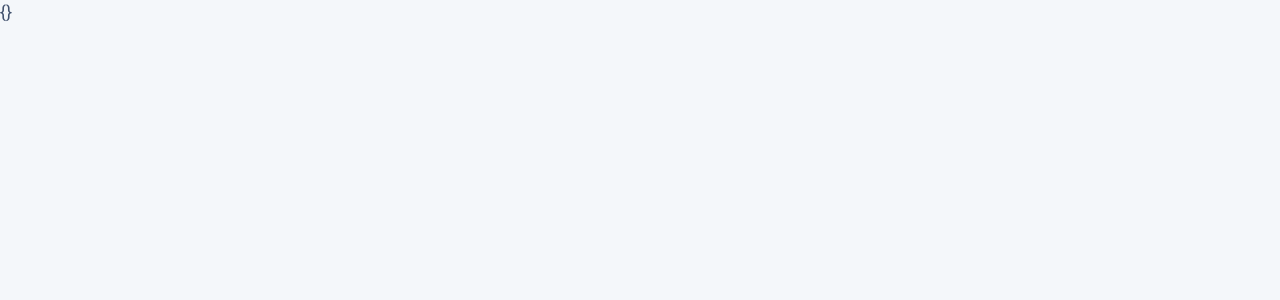
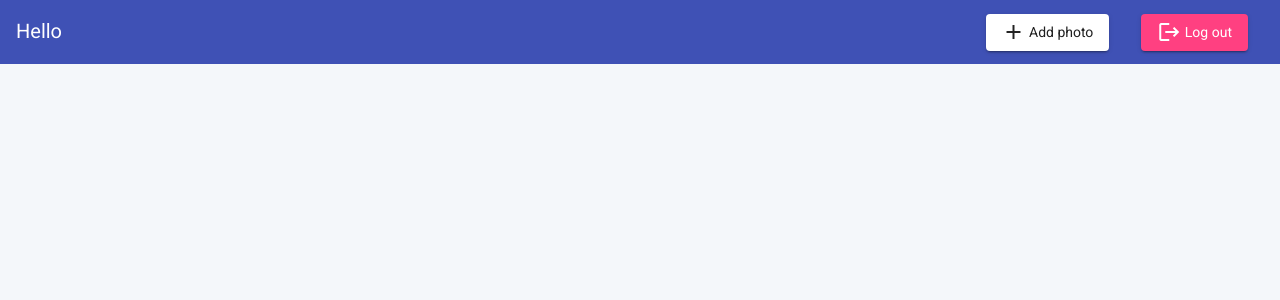
Before and after one commit to TAbrahamyan/photo-gallery, an Angular app: page / in a window 1280 px wide. Shown: the top 300 px of the page. Built offline with nearby package versions, Linux system fonts and the light colour scheme; no server answers; sample sign-in values are in the browser's storage.

Commit message:
Implementing logout functionality

```diff
--- a/src/app/client/components/home/home.component.html
+++ b/src/app/client/components/home/home.component.html
@@ -1,3 +1,13 @@
-<section class="home">
-  <p>{{ user | json }}</p>
-</section>
+<mat-toolbar class="home" color="primary">
+  <span>Hello {{ username }}</span>
+  <span class="example-spacer"></span>
+
+  <button mat-raised-button>
+    <mat-icon>add</mat-icon>
+    Add photo
+  </button>
+
+  <button mat-raised-button color="accent" (click)="logout()">
+    <mat-icon>logout</mat-icon> Log out
+  </button>
+</mat-toolbar>
--- a/src/app/client/components/home/home.component.styl
+++ b/src/app/client/components/home/home.component.styl
@@ -0,0 +1,6 @@
+.home
+  .example-spacer
+    flex 1 1 auto
+
+  button
+    margin 0 1rem
--- a/src/app/client/components/home/home.component.ts
+++ b/src/app/client/components/home/home.component.ts
@@ -8,12 +8,9 @@ import { Router } from '@angular/router';
   styleUrls: ['./home.component.styl']
 })
 export class HomeComponent implements OnInit {
-  user: any = {};
+  username: string;
 
-  constructor(
-    private http: HttpClient,
-    private router: Router,
-  ) { }
+  constructor(private http: HttpClient, private router: Router) { }
 
   ngOnInit(): void {
     this.http.get('http://localhost:8000/api/user/me', {
@@ -21,7 +18,7 @@ export class HomeComponent implements OnInit {
     })
       .subscribe(
         (data: any): void => {
-          this.user = data;
+          this.username = data.username;
         },
         (error: HttpErrorResponse): void => {
           if (error.status === 500) {
@@ -31,4 +28,9 @@ export class HomeComponent implements OnInit {
         },
       );
   }
+
+  logout(): void {
+    localStorage.clear();
+    this.router.navigate(['/login']);
+  }
 }
--- a/src/app/material.module.ts
+++ b/src/app/material.module.ts
@@ -3,12 +3,16 @@ import { NgModule } from '@angular/core';
 import { MatButtonModule } from '@angular/material/button';
 import { MatInputModule } from '@angular/material/input';
 import { MatSnackBarModule } from '@angular/material/snack-bar';
+import { MatToolbarModule } from '@angular/material/toolbar';
+import { MatIconModule } from '@angular/material/icon';
 
 @NgModule({
   exports: [
     MatButtonModule,
     MatInputModule,
     MatSnackBarModule,
+    MatToolbarModule,
+    MatIconModule,
   ],
 })
 export class MaterialModule { }
```
